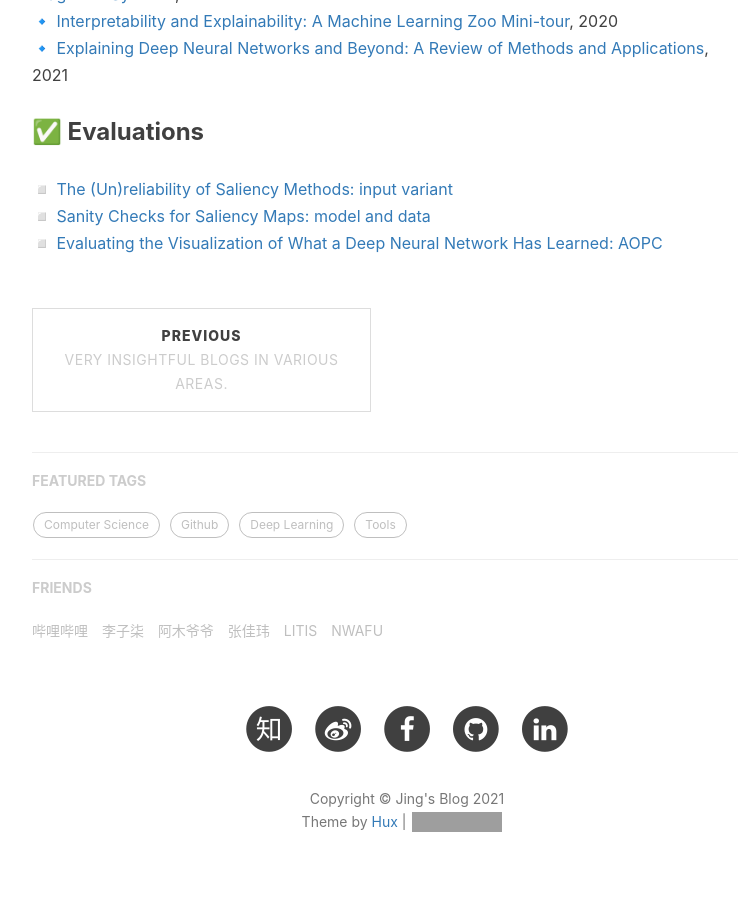
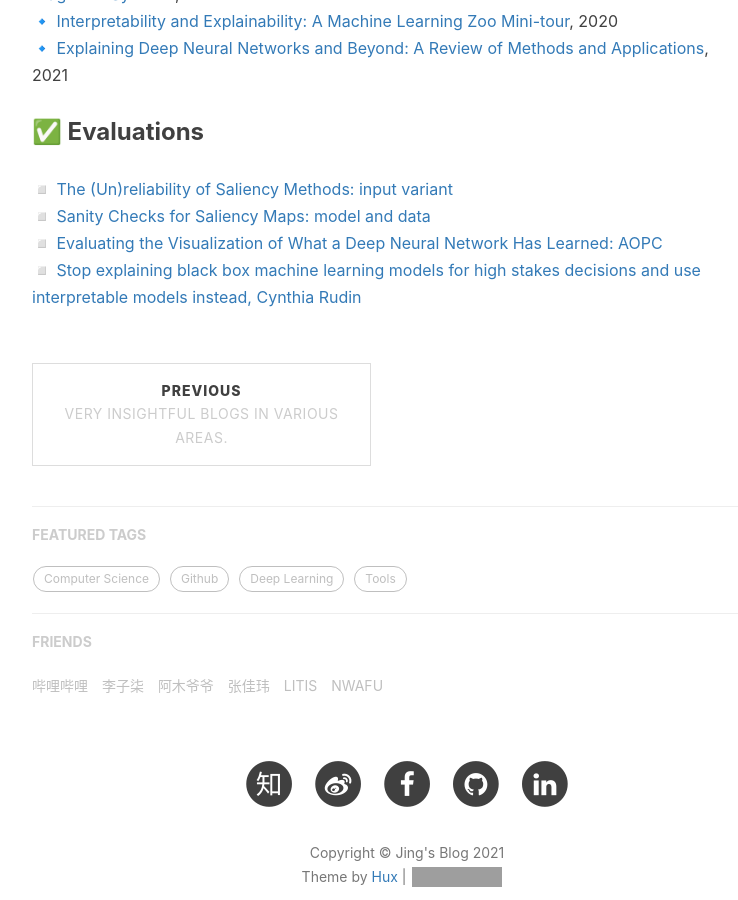
Before and after one commit to jizhang02/jizhang02.github.io, a Jekyll site: the page built from _posts/2021-05-06-xai.markdown, in a window 1280 px wide and 900 px high, scrolled down 3251 px. Shown: the whole window, without its empty margins (233-971 px from the left). Built offline with Jekyll 4.4.1, drawn with Linux system fonts in a browser that asks for light colours; nearby versions of some CDN libraries; comment, search, counter and statistics services are not loaded; grey boxes are pictures that could not be loaded.

Commit message:
Update 2021-05-06-xai.markdown

```diff
--- a/_posts/2021-05-06-xai.markdown
+++ b/_posts/2021-05-06-xai.markdown
@@ -38,7 +38,7 @@
 ◾ [GradCAM](https://openaccess.thecvf.com/content_iccv_2017/html/Selvaraju_Grad-CAM_Visual_Explanations_ICCV_2017_paper.html)
 ◾ [Guided GradCAM](https://openaccess.thecvf.com/content_iccv_2017/html/Selvaraju_Grad-CAM_Visual_Explanations_ICCV_2017_paper.html)
 ◾ [Integrated Gradients](http://proceedings.mlr.press/v70/sundararajan17a.html)
-◾ [Internal Influence](10.1109/TEST.2018.8624792)
+◾ [Internal Influence](https://doi.org/10.1109/TEST.2018.8624792)
 ◾ [Expressive gradients](https://doi.org/10.1371/journal.pone.0215076)
 ◾ [DeepTaylor](https://doi.org/10.1016/j.patcog.2016.11.008)
 ◾ [PatternNet](https://arxiv.org/abs/1705.05598)
@@ -99,14 +99,15 @@
 🔹  [On the Integration of Knowledge Graphs into Deep Learning Models for a More Comprehensible AI—Three Challenges for Future Research](https://doi.org/10.3390/info11020122), 2020
 🔹  [Explainable Deep Learning: A Field Guide for the Uninitiated](https://arxiv.org/abs/2004.14545), 2020
 🔹  [A Survey on Explainable Artificial Intelligence (XAI): Towards Medical XAI](https://arxiv.org/abs/1907.07374), 2020
-🔹  [Explainable Artificial Intelligence (xAI) Approaches and Deep Meta-Learning Models](10.5772/intechopen.92172), 2020
+🔹  [Explainable Artificial Intelligence (xAI) Approaches and Deep Meta-Learning Models](https://doi.org/10.5772/intechopen.92172), 2020
 🔹  [Explainable Deep Learning Models in Medical Image Analysis](https://doi.org/10.3390/jimaging6060052), 2020
 🔹  [Achievements and Challenges in Explaining Deep Learning based Computer-Aided Diagnosis Systems](https://arxiv.org/abs/2011.13169), 2020
 🔹  [Interpretability and Explainability: A Machine Learning Zoo Mini-tour](https://arxiv.org/abs/2012.01805), 2020
-🔹  [Explaining Deep Neural Networks and Beyond: A Review of Methods and Applications](10.1109/JPROC.2021.3060483), 2021
+🔹  [Explaining Deep Neural Networks and Beyond: A Review of Methods and Applications](https://doi.org/10.1109/JPROC.2021.3060483), 2021
 
 
 ### ✅ Evaluations
 ◽ [The (Un)reliability of Saliency Methods: input variant](https://doi.org/10.1007/978-3-030-28954-6_14)
 ◽ [Sanity Checks for Saliency Maps: model and data](https://arxiv.org/abs/1810.03292)
 ◽ [Evaluating the Visualization of What a Deep Neural Network Has Learned: AOPC](https://ieeexplore.ieee.org/abstract/document/7552539)
+◽ [Stop explaining black box machine learning models for high stakes decisions and use interpretable models instead, Cynthia Rudin](https://doi.org/10.1038/s42256-019-0048-x)
```
